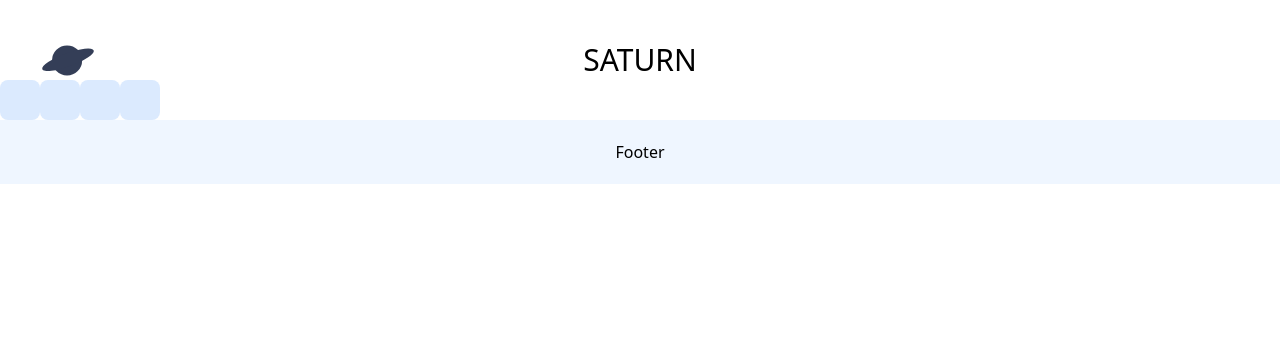
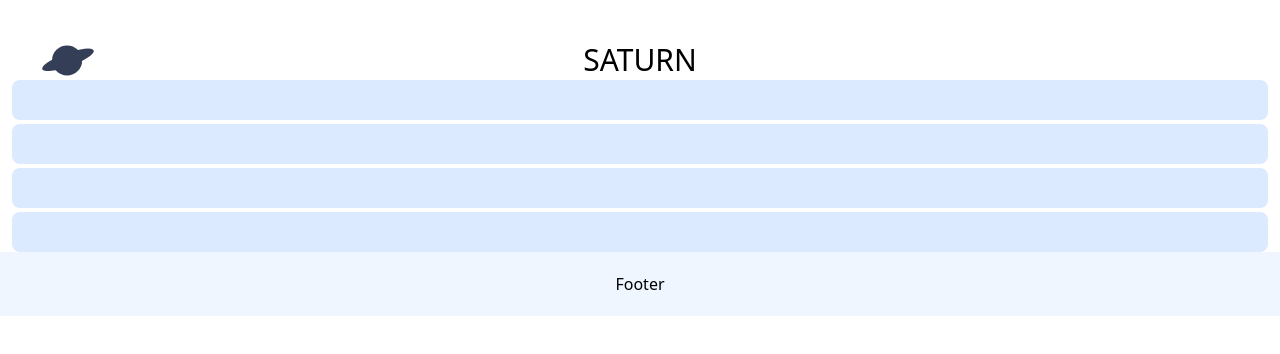
Before and after one commit to Whackalenso/Saturn, a React (Create React App) app in the folder client/: page / in a window 1280 px wide. Shown: the top 354 px of the page. Built offline with nearby package versions, Linux system fonts and the light colour scheme.

Commit message:
css update

```diff
--- a/client/src/components/AnswerButton.js
+++ b/client/src/components/AnswerButton.js
@@ -1,7 +1,7 @@
 export default function AnswerButton({ question, nextQuestion }) {
 
     return (
-        <div className="flex">
+        <div className="flex flex-col gap-1">
             <button className="bg-blue-100 p-5 rounded-lg">{question.correct}</button>
             <button className="bg-blue-100 p-5 rounded-lg">{question.false_1}</button>
             <button className="bg-blue-100 p-5 rounded-lg">{question.false_2}</button>
--- a/client/src/components/Question.js
+++ b/client/src/components/Question.js
@@ -6,13 +6,13 @@
     MathJax.typeset();
   });
   return (
-    <>
+    <div className="mx-3">
       <div>
         <p>{question.source}</p>
       </div>
       <div>
         <AnswerButton question={question} nextQuestion={nextQuestion}/>
       </div>
-    </>
+    </div>
   );
 }
```
